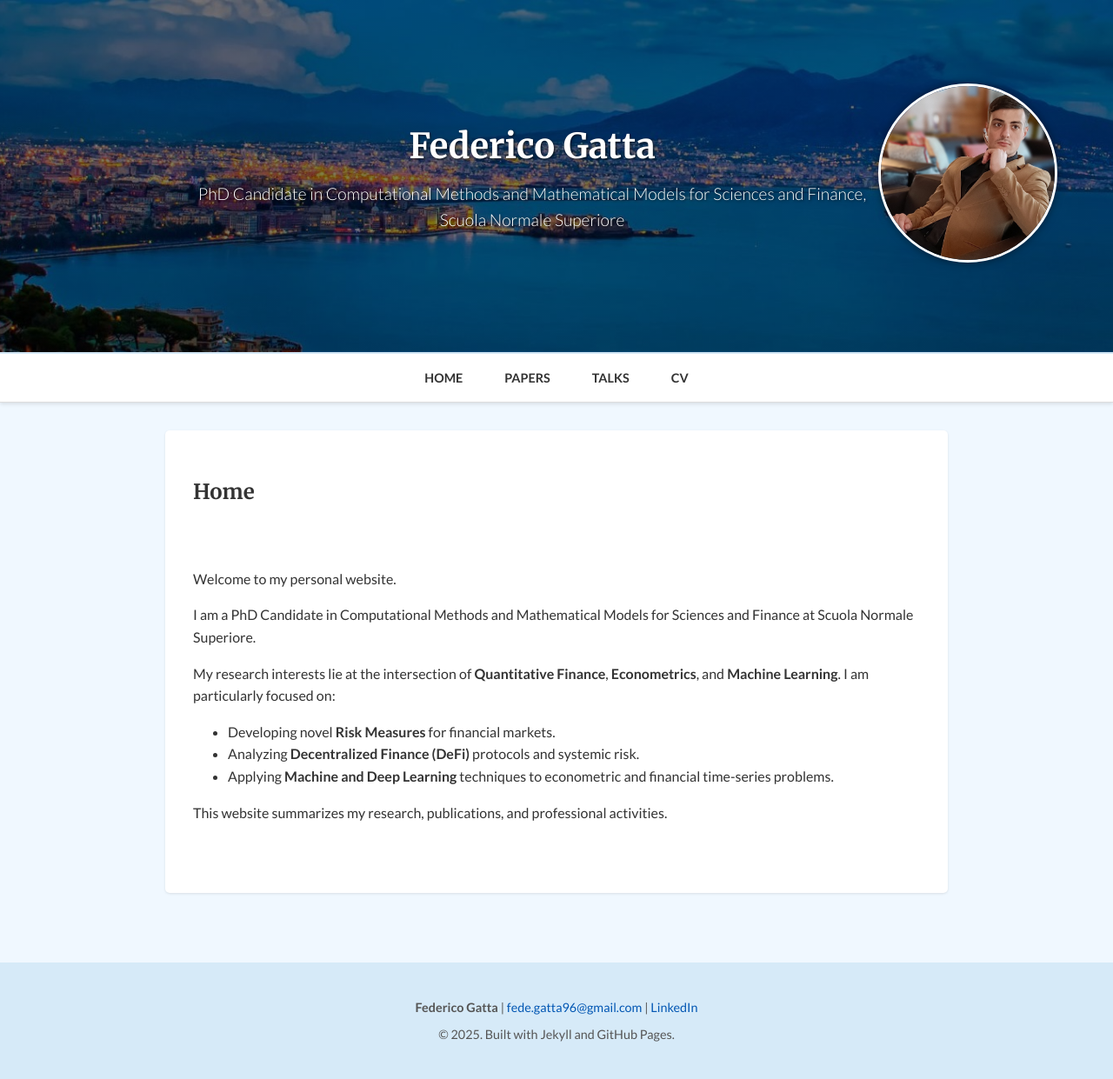
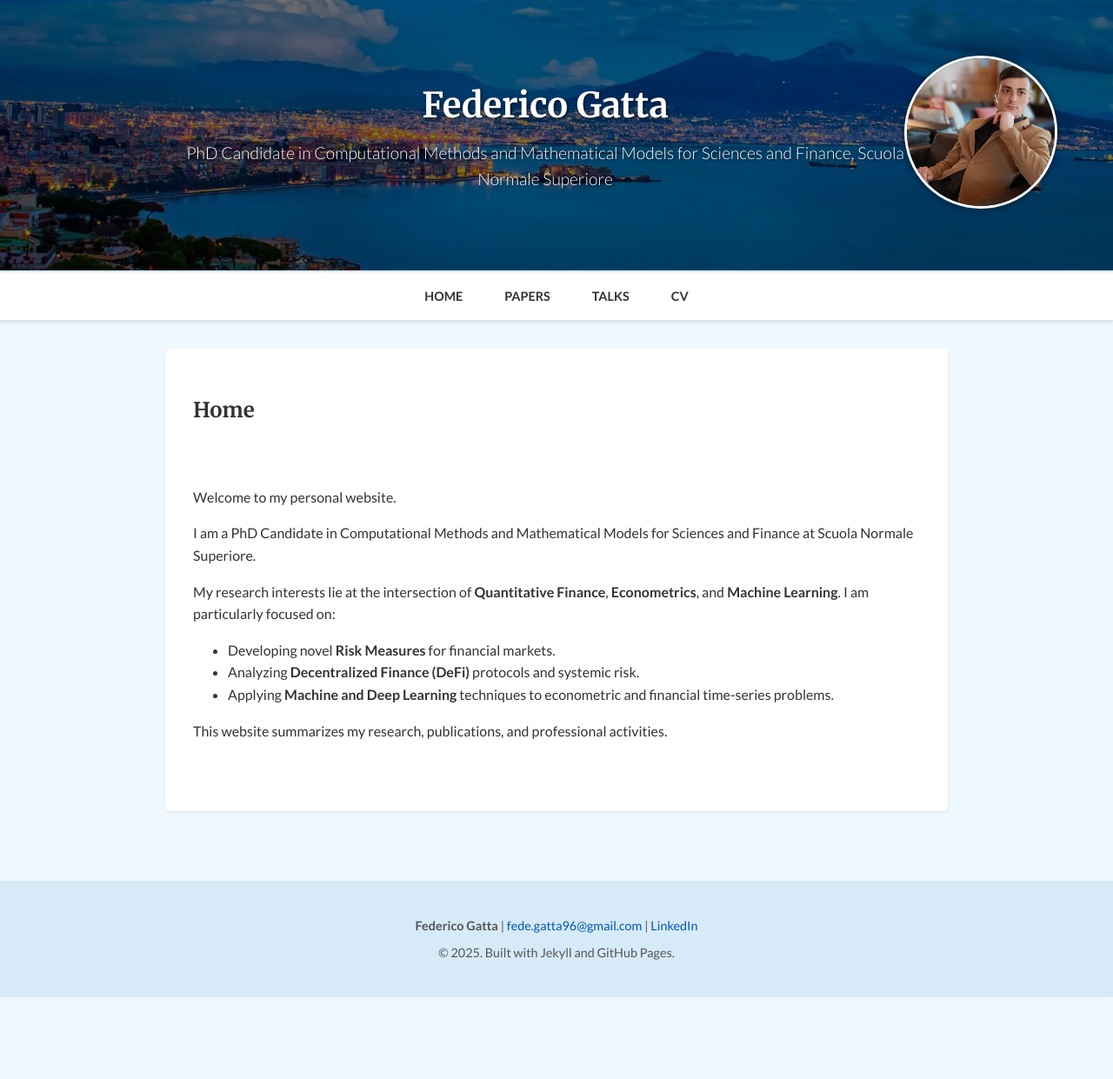
Before and after one commit to fede-gatta/fede-gatta.github.io, a Jekyll site: the page built from index.md, in a window 1280 px wide. Shown: the whole page at 87% size. Built offline with Jekyll 4.4.1, drawn with Linux system fonts in a browser that asks for light colours; after the commit the page ends 1147 px from its top, so only the background shows below that.

Commit message:
Update style.scss

```diff
--- a/assets/css/style.scss
+++ b/assets/css/style.scss
@@ -52,7 +52,7 @@ a {
   background-image: linear-gradient(rgba(0, 0, 0, 0.5), rgba(0, 0, 0, 0.5)), url('{{ "/assets/img/header-bg.jpg" | relative_url }}');
   background-size: cover;
   background-position: center;
-  padding: 6rem 4rem;
+  padding: 4rem 4rem;
   display: flex;
   align-items: center;
   justify-content: space-between;
@@ -85,8 +85,8 @@ a {
   }
 
   .profile-pic {
-    width: 200px;
-    height: 200px;
+    width: 170px;
+    height: 170px;
     border-radius: 50%;
     border: 3px solid $white;
     object-fit: cover; // Prevents image from stretching
```
